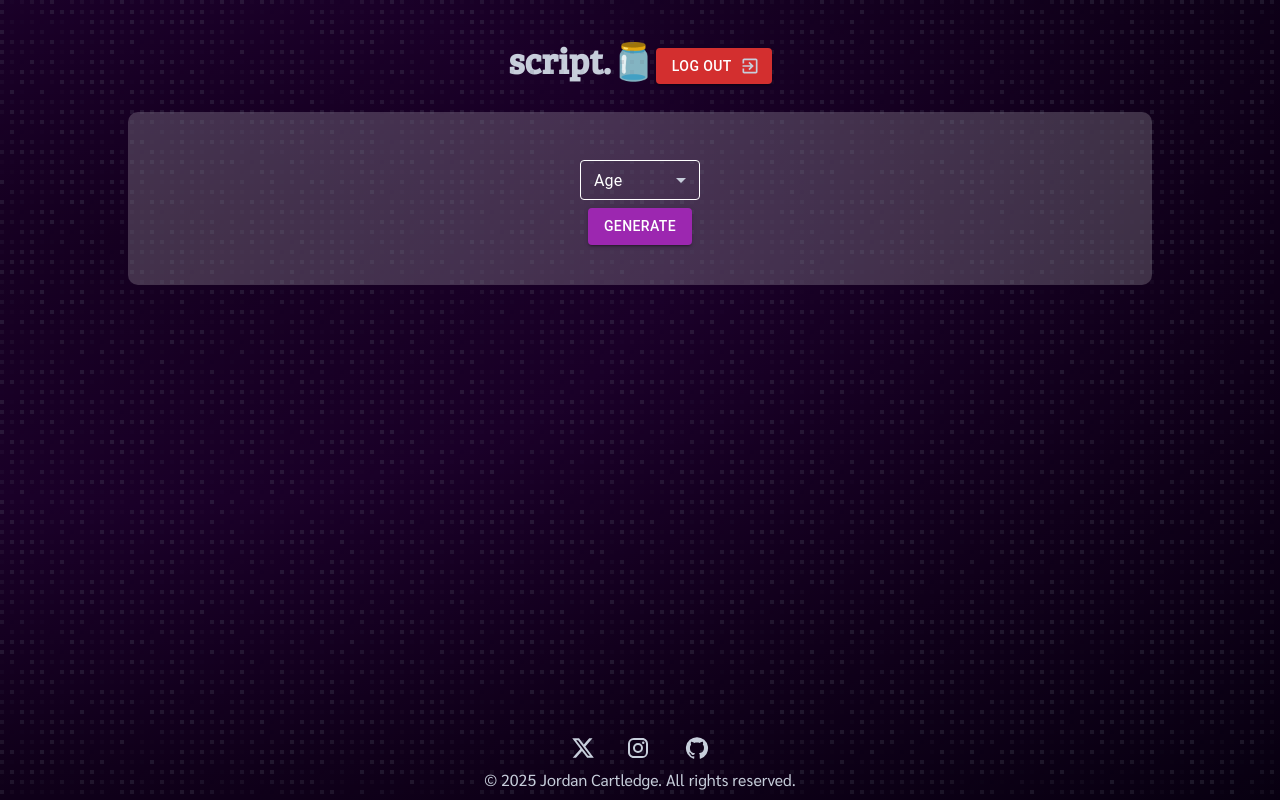
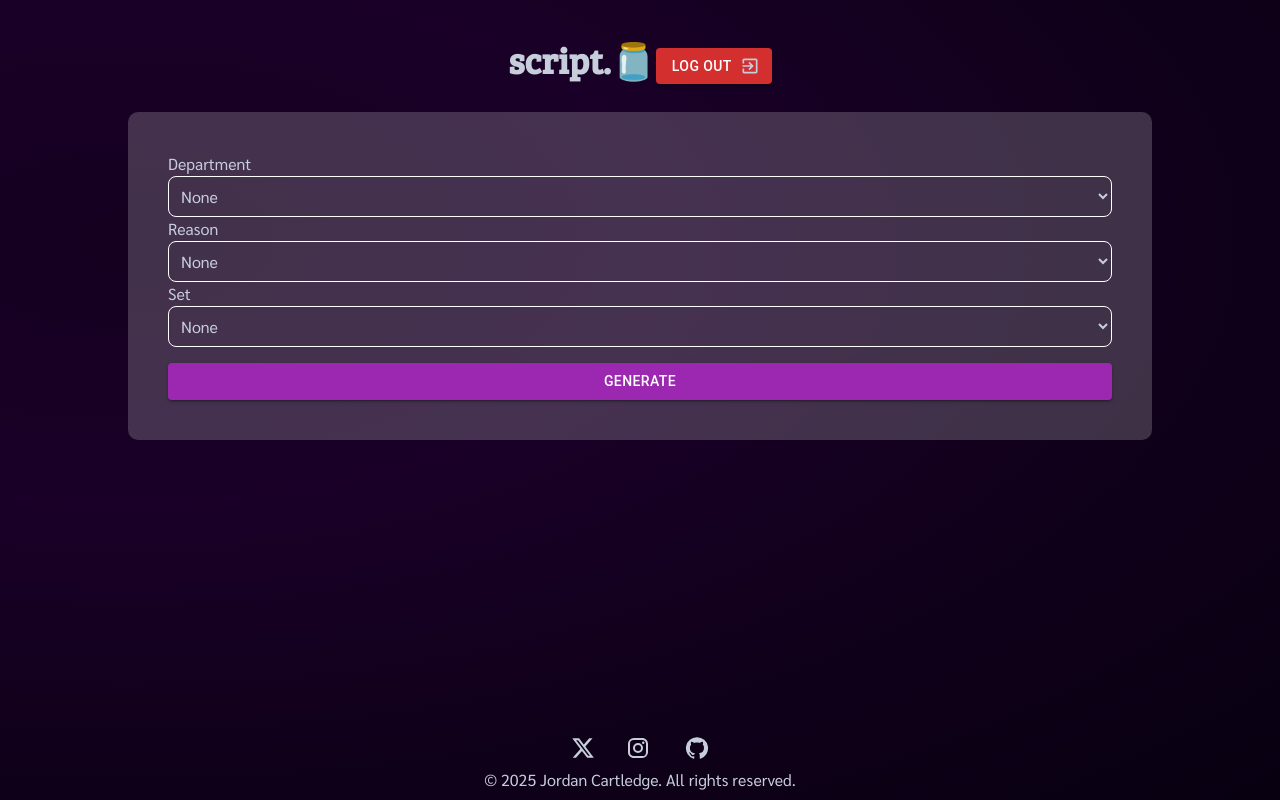
Before and after one commit to EffexDev/scriptjar-frontend, a React (Vite) app: page /dashboard in a window 1280 px wide. Built offline with nearby package versions, Linux system fonts and the light colour scheme; no server answers; sample sign-in values are in the browser's storage.

Commit message:
Added dropdowns and made button submit

```diff
--- a/src/Pages/Dashboard.tsx
+++ b/src/Pages/Dashboard.tsx
@@ -1,18 +1,18 @@
 import NavBar from "@/components/NavBar";
 import Footer from "../components/Footer";
-import { FlickeringGrid } from "@/components/magicui/flickering-grid";
+// import { FlickeringGrid } from "@/components/magicui/flickering-grid";
 import SelectorForm from "@/components/SelectorForm";
 
 function Dashboard() {
     return (
         <div className="h-dvh flex flex-col items-center z-0">
-                  <FlickeringGrid className="absolute top-0 left-0 h-full w-full"
+                  {/* <FlickeringGrid className="absolute top-0 left-0 h-full w-full"
                     squareSize={4}
                     gridGap={6}
                     color="#6B7280"
                     maxOpacity={0.2}
                     flickerChance={0.1}
-            />
+            /> */}
 <div className="pb-5">
             <NavBar />
 </div>
--- a/src/StartForm.tsx
+++ b/src/StartForm.tsx
@@ -9,7 +9,7 @@ function SignUpForm() {
   return (
     <>
       <div
-        className={`backdrop-blur-xs bg-white/5 py-5 pr-6 pl-20 md:pr-10 xl:pl-100 rounded-r-4xl max-w-auto transition-transform duration-500 ${
+        className={`backdrop-blur-xs bg-white/5 py-5 pr-6 pl-30 md:pr-10 xl:pl-100 rounded-r-4xl max-w-auto transition-transform duration-500 ${
           isSignUp ? "transform" : "-translate-x-full"
         }`}
       >
@@ -26,7 +26,7 @@ function SignUpForm() {
       </div>
 
       <div
-        className={`backdrop-blur-xs bg-white/5 py-10 pr-20 pl-6 md:pl-10 xl:pr-100 rounded-l-4xl  fixed right-0 transform transition-transform duration-500 ${
+        className={`backdrop-blur-xs bg-white/5 py-10 pr-30 pl-6 md:pl-10 xl:pr-100 rounded-l-4xl  fixed right-0 transform transition-transform duration-500 ${
           !isSignUp ? "translate-x-0" : "translate-x-full"
         }`}
       >
--- a/src/components/GenerateButton.tsx
+++ /dev/null
@@ -1,11 +0,0 @@
-import { Button } from "@mui/material";
-
-function GenerateButton () {
-    return (
-        <>
-            <Button color="secondary" variant="contained">Generate</Button>
-        </>
-    )
-}
-
-export default GenerateButton;
--- a/src/components/Header.tsx
+++ b/src/components/Header.tsx
@@ -1,7 +1,7 @@
 function Header() {
     return (
         <>
-        <div className="text-4xl whitespace-nowrap pb-3">
+        <div className="text-4xl whitespace-nowrap text-center pb-3">
             <h1 id ="title">script.🫙</h1>
         </div>
         </>
--- a/src/components/SelectorForm.tsx
+++ b/src/components/SelectorForm.tsx
@@ -1,43 +1,72 @@
-import GenerateButton from "./GenerateButton";
-import { FormControl, InputLabel, MenuItem, Select } from "@mui/material";
+import React, { useState } from "react";
+import { Button } from "@mui/material";
 
 function SelectorForm() {
+    const [department, setDepartment] = useState("");
+    const [reason, setReason] = useState("");
+    const [set, setSet] = useState("");
+
+    const handleSubmit = (event: React.FormEvent) => {
+        event.preventDefault();  // Prevents the default form submission behavior
+        console.log("Form Submitted");
+        console.log({ department, reason, set });  // Logs the current form data
+    };
+
     return (
-        <div className="flex flex-col w-[80vw] rounded-lg bg-gray-100/20 justify-center items-center backdrop-blur-6xl p-10 text-white">
-            <FormControl sx={{ m: 1, minWidth: 120}} size="small">
-            <InputLabel sx={{ color: "white" }} id="demo-select-small-label">
-  Age
-</InputLabel>
-<Select
-  labelId="demo-select-small-label"
-  id="demo-select-small"
-  label="Age"
-  sx={{
-    color: "white", // Text color
-    "& .MuiOutlinedInput-notchedOutline": {
-      borderColor: "white", // Changes border color to white
-    },
-    "&:hover .MuiOutlinedInput-notchedOutline": {
-      borderColor: "white", // Keeps border white on hover
-    },
-    "&.Mui-focused .MuiOutlinedInput-notchedOutline": {
-      borderColor: "white", // Keeps border white when focused
-    },
-  }}
->
+        <div className="flex flex-col w-[80vw] rounded-lg bg-gray-100/20 justify-center items-center backdrop-blur-6xl p-10 ">
+            <form onSubmit={handleSubmit} className="w-full flex flex-col items-center">
+                {/* Department Dropdown */}
+                <div className="w-[100%] mb-4">
+                    <label htmlFor="department" className="block text-white mb-2">Department</label>
+                    <select
+                        id="department"
+                        value={department}
+                        onChange={(e) => setDepartment(e.target.value)}
+                        className="w-full p-2 bg-transparent border border-white text-white rounded-md focus:outline-none focus:border-white"
+                    >
+                        <option value="" className="text-black">None</option>
+                        <option value="10" className="text-black">Ten</option>
+                        <option value="20" className="text-black">Twenty</option>
+                        <option value="30" className="text-black">Thirty</option>
+                    </select>
+                </div>
 
+                {/* Reason Dropdown */}
+                <div className="w-[100%] mb-4">
+                    <label htmlFor="reason" className="block text-white mb-2">Reason</label>
+                    <select
+                        id="reason"
+                        value={reason}
+                        onChange={(e) => setReason(e.target.value)}
+                        className="w-full p-2 bg-transparent border border-white text-white rounded-md focus:outline-none focus:border-white"
+                    >
+                        <option value="" className="text-black">None</option>
+                        <option value="10" className="text-black">Ten</option>
+                        <option value="20" className="text-black">Twenty</option>
+                        <option value="30" className="text-black">Thirty</option>
+                    </select>
+                </div>
 
-                    <MenuItem value="">
-                    <em>None</em>
-                    </MenuItem>
-                    <MenuItem value={10}>Ten</MenuItem>
-                    <MenuItem value={20}>Twenty</MenuItem>
-                    <MenuItem value={30}>Thirty</MenuItem>
-                </Select>
-            </FormControl>
-            <GenerateButton />
+                {/* Set Dropdown */}
+                <div className="w-[100%] mb-4">
+                    <label htmlFor="set" className="block text-white mb-2">Set</label>
+                    <select
+                        id="set"
+                        value={set}
+                        onChange={(e) => setSet(e.target.value)}
+                        className="w-full p-2 bg-transparent border border-white text-white rounded-md focus:outline-none focus:border-white"
+                    >
+                        <option value="" className="text-black">None</option>
+                        <option value="10" className="text-black">Ten</option>
+                        <option value="20" className="text-black">Twenty</option>
+                        <option value="30" className="text-black">Thirty</option>
+                    </select>
+                </div>
+
+                <Button onClick ={handleSubmit} color="secondary" variant="contained" fullWidth sx={{marginTop: 2}}>Generate</Button>
+                </form>
         </div>
-    )
+    );
 }
 
 export default SelectorForm;
```
Also changed, not shown: 1 other file (tests, documents, lock files or other folders).
